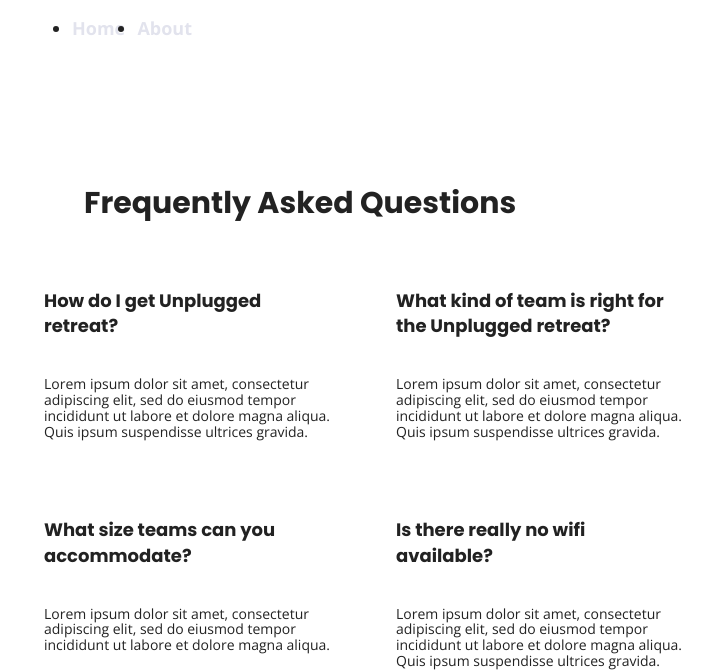
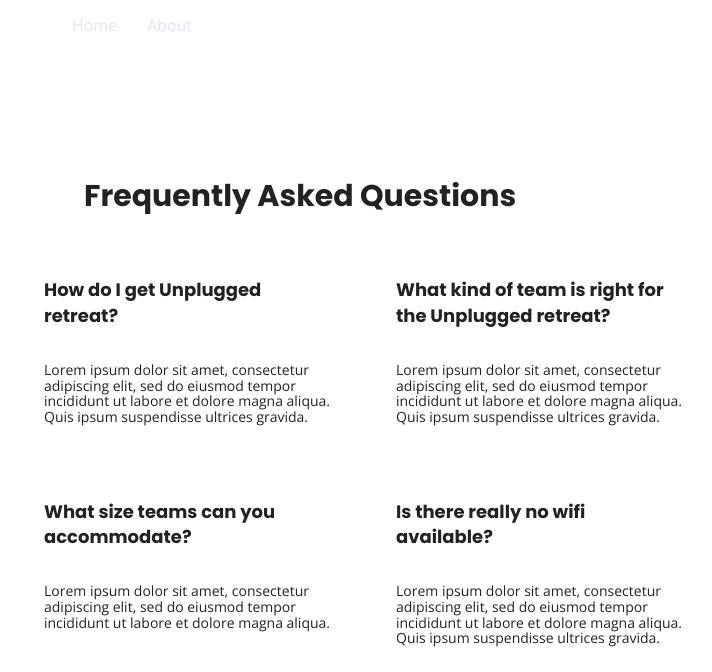
Before and after one commit to susankimble/206-unplugged, a website: page faqs/index.html in a window 1280 px wide. Shown: the part 143-815 px from the top of the page, without its empty margins (276-988 px from the left). Drawn offline with nearby package versions, Linux system fonts and the light colour scheme; files whose address does not match are found by name.

Commit message:
changes after checking challenge code

```diff
--- a/css/main.css
+++ b/css/main.css
@@ -97,12 +97,12 @@
 body {
   font-family: 'Open Sans', sans-serif;
   font-size: 1em;
+  text-align: left;
 }
 
 ul,
 ol {
- font-size: 1.125em;
- font-weight: bold;
+ list-style-type: none;
 }
 
 a {
@@ -119,6 +119,7 @@
 h4 {
   font-family: 'Poppins', sans-serif;
   font-size: 1.125em;
+  margin: 20px 0;
 }
 
 p {
@@ -139,7 +140,8 @@
 }
 
 .content-wrapper {
-
+ width: 90%;
+ margin: 50px 0;
 }
 
 
```
